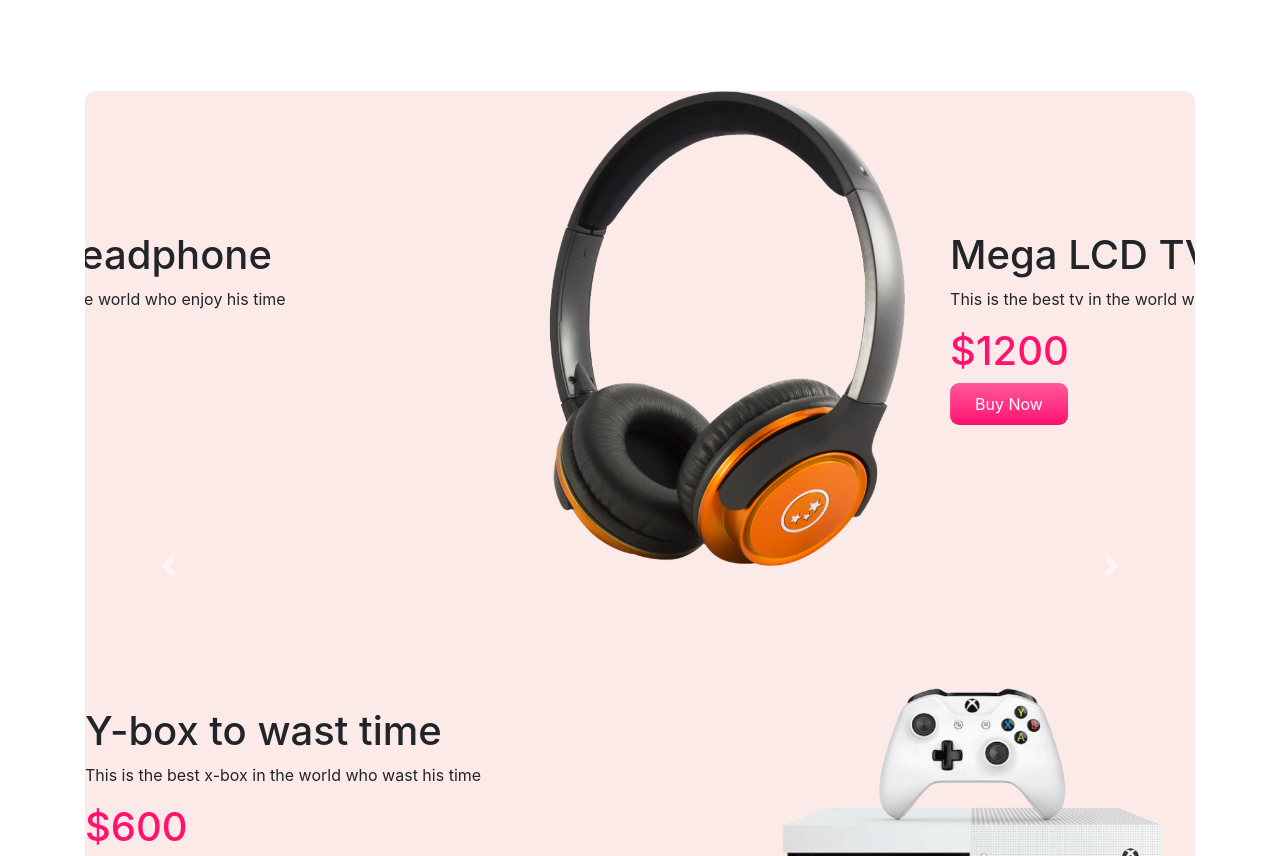
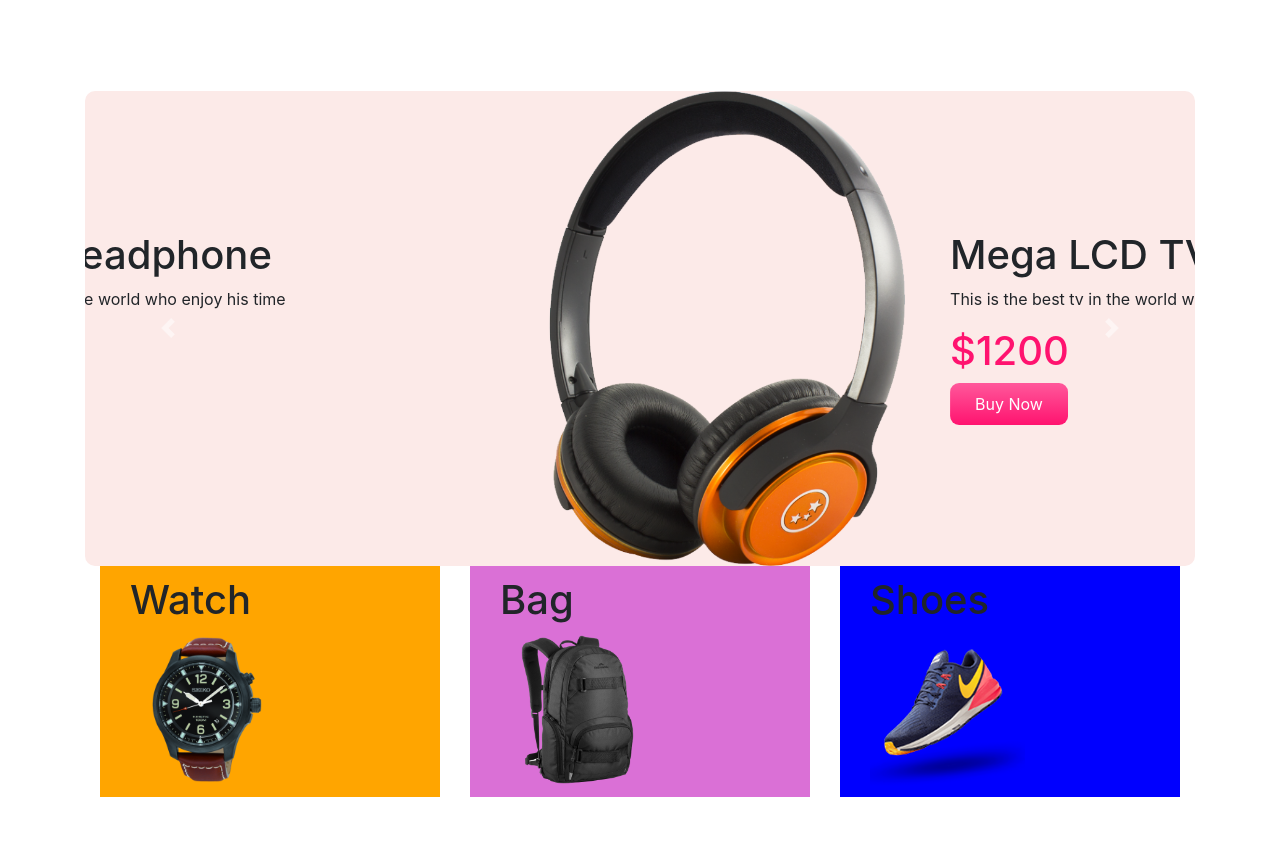
Before and after one commit to 8kamrul/panda-commerce, a plain HTML site: page index.html in a window 1280 px wide. Shown: the part 66-922 px from the top of the page. Drawn offline with nearby package versions, Linux system fonts and the light colour scheme.

Commit message:
categories add

```diff
--- a/index.html
+++ b/index.html
@@ -65,7 +65,7 @@
                 </div>
               </div>
               <div class="carousel-item">
-              </div><div class="row align-items-center">
+              <div class="row align-items-center">
                   <div class="col-md-7">
                     <h1>Y-box to wast time</h1>
                     <p>This is the best x-box in the world who wast his time</p>
@@ -87,6 +87,28 @@
             </a>
           </div>
     </div>
+    <div class="container categories">
+        <div class="row">
+            <div class="col-md-4">
+                <div class="cat1">
+                    <h1>Watch</h1>
+                    <img src="images/categories/watch.png" alt="">
+                </div>
+            </div>
+            <div class="col-md-4">
+               <div class="cat2">
+                <h1>Bag</h1>
+                <img src="images/categories/bag.png" alt="">
+               </div>
+            </div>
+            <div class="col-md-4">
+                <div class="cat3">
+                    <h1>Shoes</h1>
+                    <img src="images/categories/shoes.png" alt="">
+                </div>
+            </div>
+        </div>
+    </div>
 
     <script src="https://code.jquery.com/jquery-3.2.1.slim.min.js" integrity="sha384-KJ3o2DKtIkvYIK3UENzmM7KCkRr/rE9/Qpg6aAZGJwFDMVNA/GpGFF93hXpG5KkN" crossorigin="anonymous"></script>
     <script src="https://cdnjs.cloudflare.com/ajax/libs/popper.js/1.12.9/umd/popper.min.js" integrity="sha384-ApNbgh9B+Y1QKtv3Rn7W3mgPxhU9K/ScQsAP7hUibX39j7fakFPskvXusvfa0b4Q" crossorigin="anonymous"></script>
--- a/style.css
+++ b/style.css
@@ -16,3 +16,15 @@
     padding: 9px 25px;
     cursor: pointer;
 }
+.cat1, .cat2, .cat3{
+    padding: 10px 30px;
+}
+.cat1{
+    background-color: orange;
+}
+.cat2{
+    background-color: orchid;
+}
+.cat3{
+    background-color: blue;
+}
```
